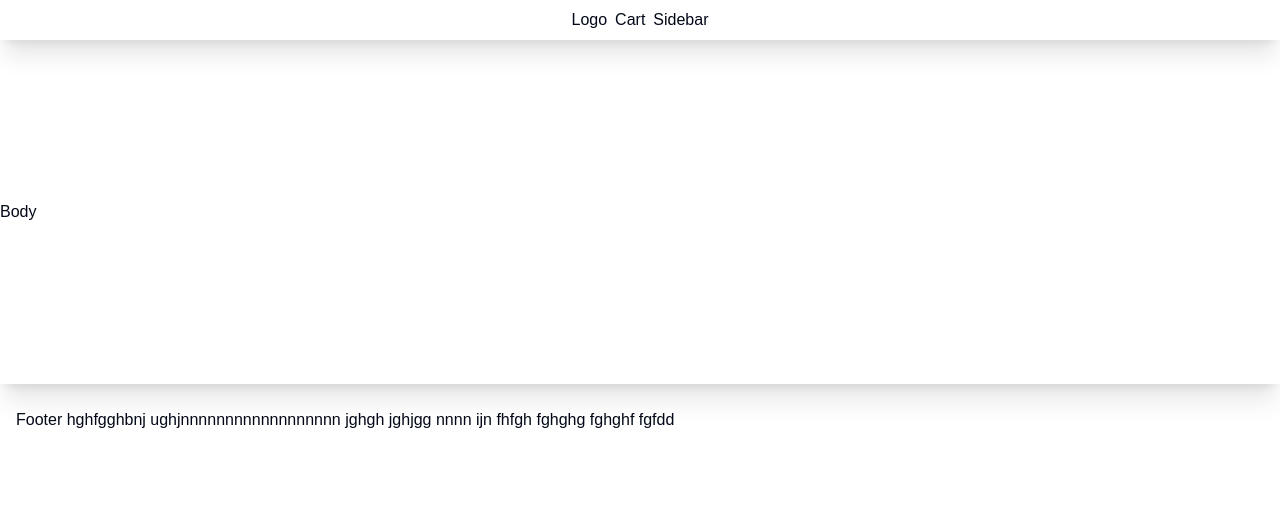
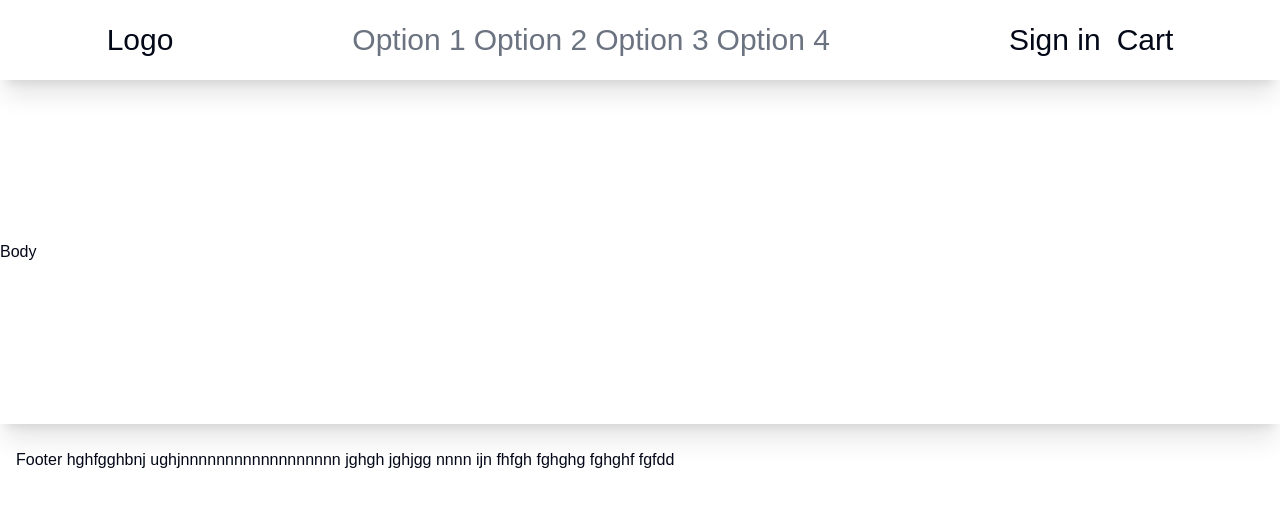
Before and after one commit to sheikhmahmudulhasanshium/base-project, a Next.js app: page / in a window 1280 px wide. Shown: the top 506 px of the page. Built offline with nearby package versions, Linux system fonts and the light colour scheme.

Commit message:
sidebar, navbar added

```diff
--- a/components/header.tsx
+++ b/components/header.tsx
@@ -3,24 +3,35 @@ import Sidebar from "./sidebar";
 
 const Header = () => {
     return (
-        <div className="shadow-xl dark:shadow-stone-500 min-w-max flex justify-center items-center max-w-full max-h-12 min-h-10">
+        <div className="shadow-xl dark:shadow-stone-500 min-w-max flex justify-center items-center max-w-full h-20">
+            <div className="flex justify-center items-center my-4 text-2xl lg:text-3xl md:2xl sm:xl font-semi-bold w-full h-16">
                 {/* Visible on small and medium screens */}
-            <div className="block lg:hidden">
+                <div className="block lg:hidden justify-between w-10/12">
                     {/* Content for small and medium screens */}
                     <div className="flex justify-between w-full gap-2 ">
                         <p>Logo</p>
-                    <Navbar/>
+                        <div className="flex justify-end gap-4 items-center ">
                             <p>Cart</p>
+                            <Sidebar/>
+
+                        </div>
+
+
                     </div>
                 </div>
                 {/* Visible on large screens only */}
-            <div className="hidden lg:block">
+                <div className="hidden lg:block justify-between w-10/12">
                     {/* Content for large screens */}
                     <div className="flex justify-between w-full gap-2">
                         <p>Logo</p>
+                        <Navbar/>
+                        <div className="flex justify-end gap-4">
+                            <p>Sign in</p>
+                            <p>Cart</p>
+                        </div>
 
-                    <p>Cart</p>
-                    <Sidebar/>
+
+                    </div>
                 </div>
             </div>
         </div>
--- a/components/navbar.tsx
+++ b/components/navbar.tsx
@@ -1,8 +1,30 @@
+import Link from "next/link";
+
+const optionList=[
+    {
+        name:'Option 1',
+        link:'/option-1',
+    },
+    {
+        name:'Option 2',
+        link:'/option-2',
+    },
+    {
+        name:'Option 3',
+        link:'/option-3',
+    },
+    {
+        name:'Option 4',
+        link:'/',
+    },]
+
 const Navbar = () => {
 
     return (
-        <div className="">
-            Navbar
+        <div className="flex gap-2 text-gray-500 ">
+            {optionList.map((option,index)=>(
+                <Link href={option.link} key={index}>{option.name}</Link>
+            ))}
         </div>
      );
 }
--- a/components/sidebar.tsx
+++ b/components/sidebar.tsx
@@ -1,8 +1,44 @@
+import { MenuIcon } from "lucide-react";
+import { Button } from "./ui/button";
+import { DropdownMenu, DropdownMenuContent, DropdownMenuItem, DropdownMenuTrigger } from "./ui/dropdown-menu";
+import Link from "next/link";
+const optionList=[
+    {
+        name:'Option 1',
+        link:'/option-1',
+    },
+    {
+        name:'Option 2',
+        link:'/option-2',
+    },
+    {
+        name:'Option 3',
+        link:'/option-3',
+    },
+    {
+        name:'Option 4',
+        link:'/',
+    },]
+
+
 const Sidebar = () => {
     return (
-        <div className="">
-            Sidebar
-        </div>
+        <DropdownMenu >
+            <DropdownMenuTrigger asChild className="p-0 m-0">
+                <Button size='icon' variant='ghost' className="p-0 m-0 scale-100 font-bold">
+                    <MenuIcon className="text-blue-500 scale-150 text-4xl p-0 m-0"/>
+                </Button>
+            </DropdownMenuTrigger>
+            <DropdownMenuContent align="end" className="px-6 mt-4 bg-background  lg:hidden w-6/12 ">
+                {optionList.map((option,index)=>(
+                    <DropdownMenuItem key={index} asChild>
+                        <Link href={option.link}>
+                            <p>{option.name}</p>
+                        </Link>
+                    </DropdownMenuItem>
+                ))}
+            </DropdownMenuContent>
+        </DropdownMenu>
      );
 }
 
```
Lines whose indentation alone changed are shown as unchanged.
